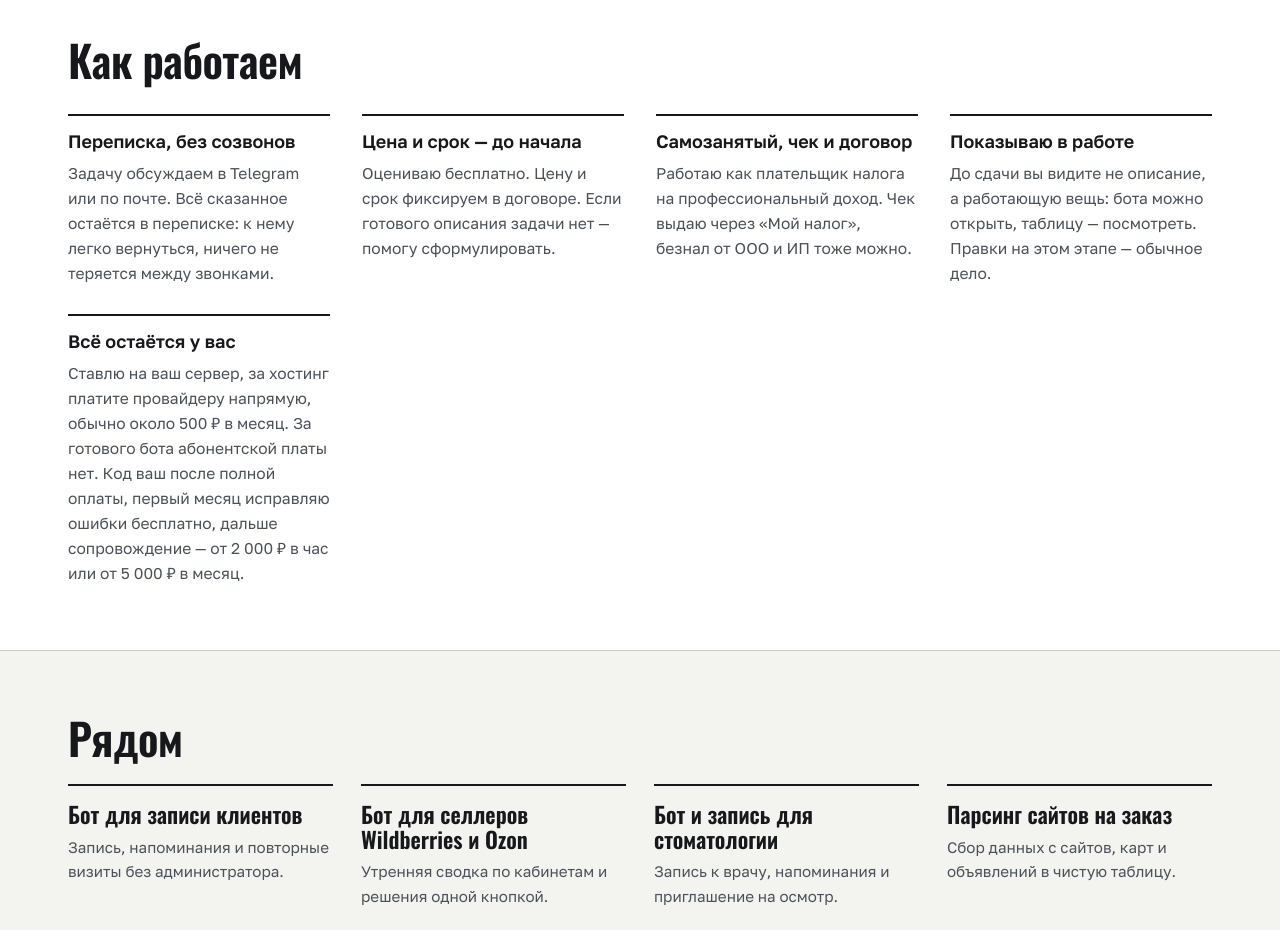
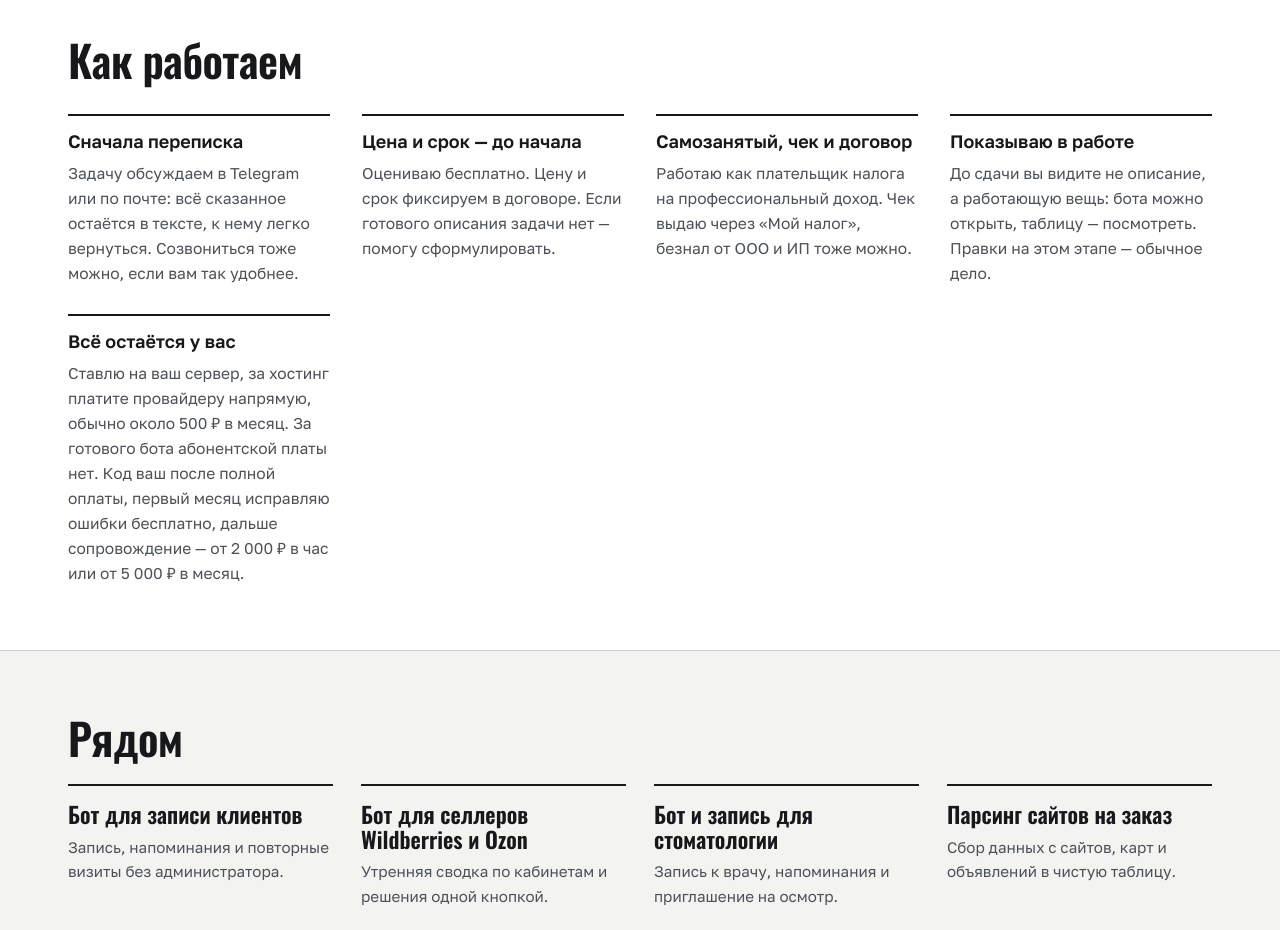
Before and after one commit to maksimgrishkov-sudo/grishkovpro-preview, a plain HTML site: page boty/index.html in a window 1280 px wide. Shown: the part 5200-6130 px from the top of the page. Drawn offline with Linux system fonts and the light colour scheme.

Commit message:
Как работаем: сначала переписка

```diff
--- a/boty/index.html
+++ b/boty/index.html
@@ -70,7 +70,7 @@
 </section><section class="sec how" aria-labelledby="how-h">
   <div class="wrap">
     <h2 id="how-h" class="h2">Как работаем</h2>
-    <ul class="how-list"><li><h3>Переписка, без созвонов</h3><p>Задачу обсуждаем в Telegram или по почте. Всё сказанное остаётся в переписке: к нему легко вернуться, ничего не теряется между звонками.</p></li><li><h3>Цена и срок — до начала</h3><p>Оцениваю бесплатно. Цену и срок фиксируем в договоре. Если готового описания задачи нет — помогу сформулировать.</p></li><li><h3>Самозанятый, чек и договор</h3><p>Работаю как плательщик налога на профессиональный доход. Чек выдаю через «Мой налог», безнал от ООО и ИП тоже можно.</p></li><li><h3>Показываю в работе</h3><p>До сдачи вы видите не описание, а работающую вещь: бота можно открыть, таблицу — посмотреть. Правки на этом этапе — обычное дело.</p></li><li><h3>Всё остаётся у вас</h3><p>Ставлю на ваш сервер, за хостинг платите провайдеру напрямую, обычно около 500 ₽ в месяц. За готового бота абонентской платы нет. Код ваш после полной оплаты, первый месяц исправляю ошибки бесплатно, дальше сопровождение — от 2 000 ₽ в час или от 5 000 ₽ в месяц.</p></li></ul>
+    <ul class="how-list"><li><h3>Сначала переписка</h3><p>Задачу обсуждаем в Telegram или по почте: всё сказанное остаётся в тексте, к нему легко вернуться. Созвониться тоже можно, если вам так удобнее.</p></li><li><h3>Цена и срок — до начала</h3><p>Оцениваю бесплатно. Цену и срок фиксируем в договоре. Если готового описания задачи нет — помогу сформулировать.</p></li><li><h3>Самозанятый, чек и договор</h3><p>Работаю как плательщик налога на профессиональный доход. Чек выдаю через «Мой налог», безнал от ООО и ИП тоже можно.</p></li><li><h3>Показываю в работе</h3><p>До сдачи вы видите не описание, а работающую вещь: бота можно открыть, таблицу — посмотреть. Правки на этом этапе — обычное дело.</p></li><li><h3>Всё остаётся у вас</h3><p>Ставлю на ваш сервер, за хостинг платите провайдеру напрямую, обычно около 500 ₽ в месяц. За готового бота абонентской платы нет. Код ваш после полной оплаты, первый месяц исправляю ошибки бесплатно, дальше сопровождение — от 2 000 ₽ в час или от 5 000 ₽ в месяц.</p></li></ul>
   </div>
 </section><section class="sec rel" aria-labelledby="rel-h"><div class="wrap"><h2 id="rel-h" class="h2">Рядом</h2><ul class="rel-list"><li><a href="../boty/zapis-klientov"><span class="rel-t">Бот для записи клиентов</span><span class="rel-d">Запись, напоминания и повторные визиты без администратора.</span></a></li><li><a href="../boty/marketplace"><span class="rel-t">Бот для селлеров Wildberries и Ozon</span><span class="rel-d">Утренняя сводка по кабинетам и решения одной кнопкой.</span></a></li><li><a href="../boty/stomatologiya"><span class="rel-t">Бот и запись для стоматологии</span><span class="rel-d">Запись к врачу, напоминания и приглашение на осмотр.</span></a></li><li><a href="../parsing"><span class="rel-t">Парсинг сайтов на заказ</span><span class="rel-d">Сбор данных с сайтов, карт и объявлений в чистую таблицу.</span></a></li></ul></div></section><section class="cta" aria-labelledby="cta-h">
   <div class="wrap cta-in">
```
Also changed, not shown: boty/marketplace/index.html (+1 -1 lines), boty/stomatologiya/index.html (+1 -1 lines), boty/zapis-klientov/index.html (+1 -1 lines), index.html (+1 -1 lines), parsing/baza-kompaniy/index.html (+1 -1 lines), parsing/index.html (+1 -1 lines), parsing/karty/index.html (+1 -1 lines), parsing/monitoring-cen/index.html (+1 -1 lines), parsing/telegram/index.html (+1 -1 lines).
